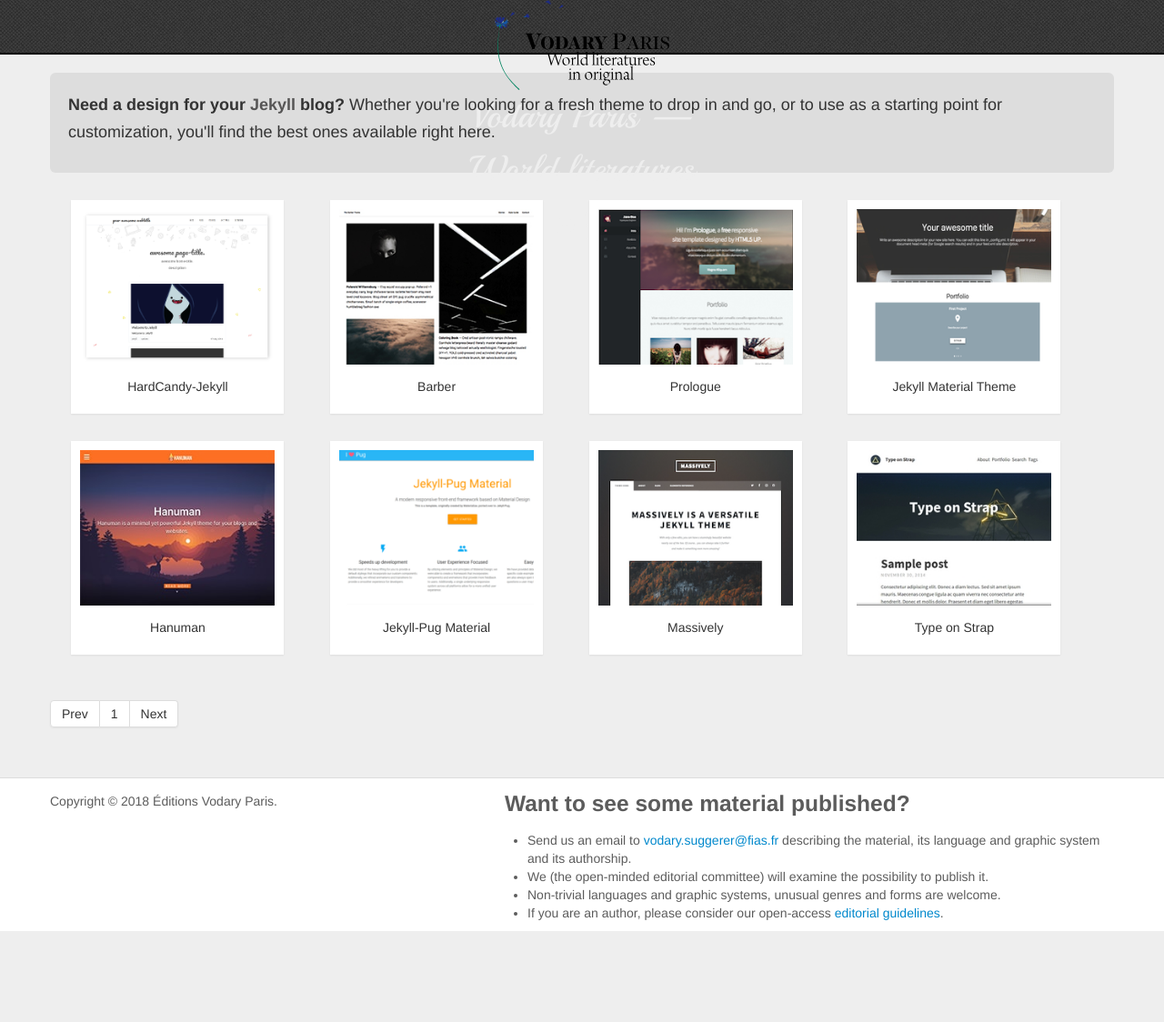
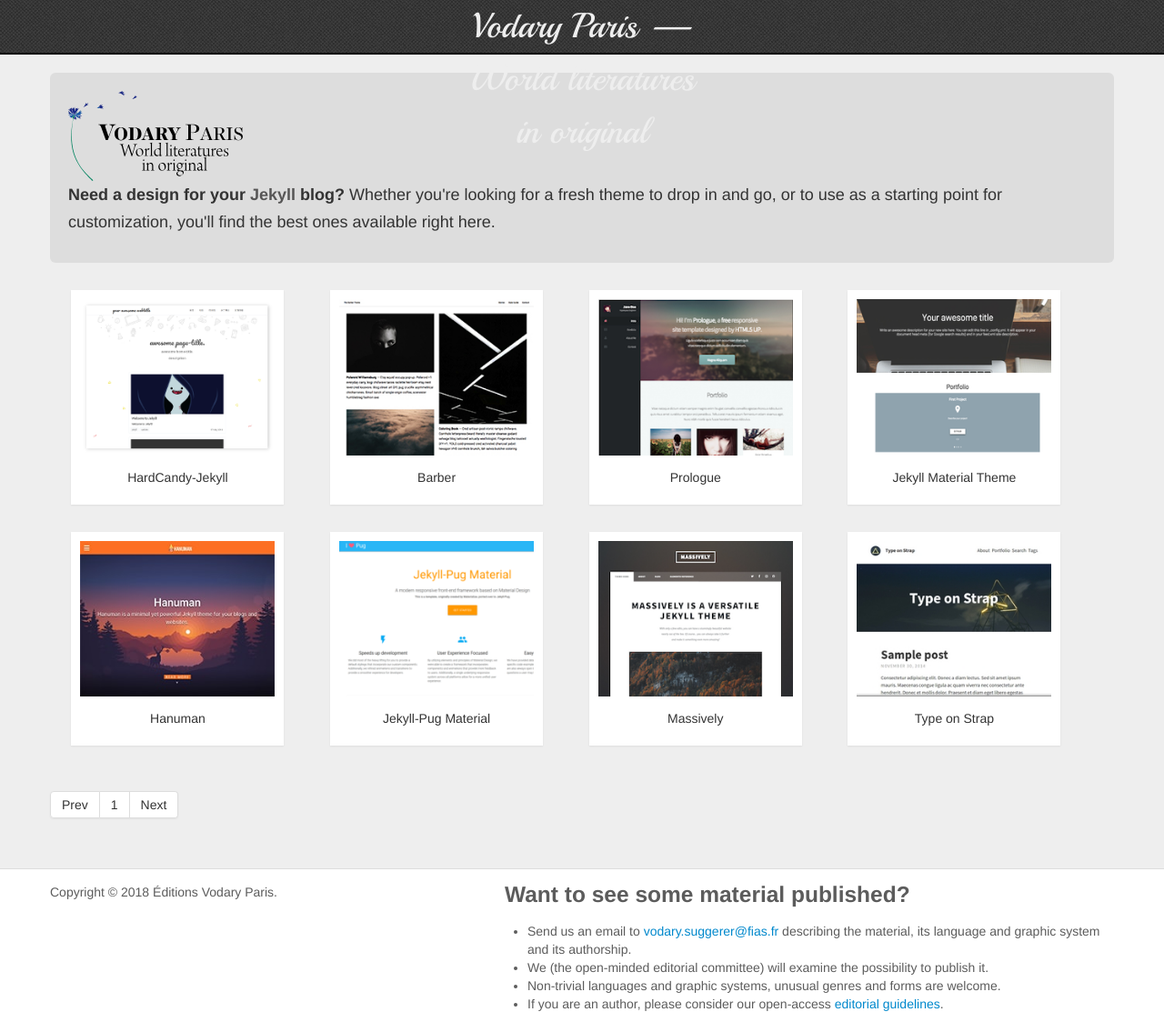
Before and after one commit to mlare/vodary, a Jekyll site: the page built from index.html, in a window 1280 px wide. Shown: the whole page at 91% size. Built offline with Jekyll 4.4.1, drawn with Linux system fonts in a browser that asks for light colours; Markdown is read by kramdown in place of the engine named in the settings; the list of posts is cut into pages by our own code; before the commit the page ends 1024 px from its top, so only the background shows below that.

Commit message:
Update default.html

```diff
--- a/_layouts/default.html
+++ b/_layouts/default.html
@@ -20,7 +20,7 @@
   <header id="header">
     <div class="wrap">
 
-      <h1 id="logo"><a href="/"><img src="/assets/img/Logo.svg">{{ site.name }}</a></h1>
+      <h1 id="logo"><a href="/">{{ site.name }}</a></h1>
 
     </div>
   </header>
@@ -32,7 +32,7 @@
 
 
     <div class="hero-unit">
-      <p><strong>Need a design for your <a href="http://jekyllrb.com/">Jekyll</a> blog?</strong> Whether you're looking for a fresh theme to drop in and go, or to use as a starting point for customization, you'll find the best ones available right here.</p>
+      <img src="/assets/img/Logo.svg"><p><strong>Need a design for your <a href="http://jekyllrb.com/">Jekyll</a> blog?</strong> Whether you're looking for a fresh theme to drop in and go, or to use as a starting point for customization, you'll find the best ones available right here.</p>
     </div>
 
 
```
